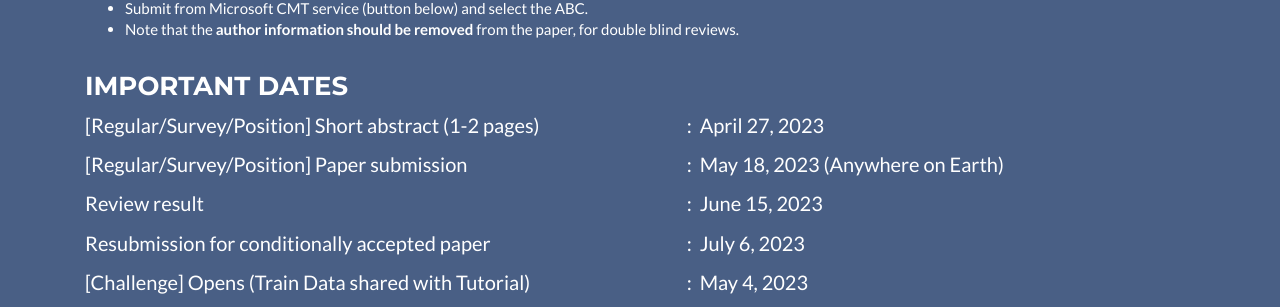
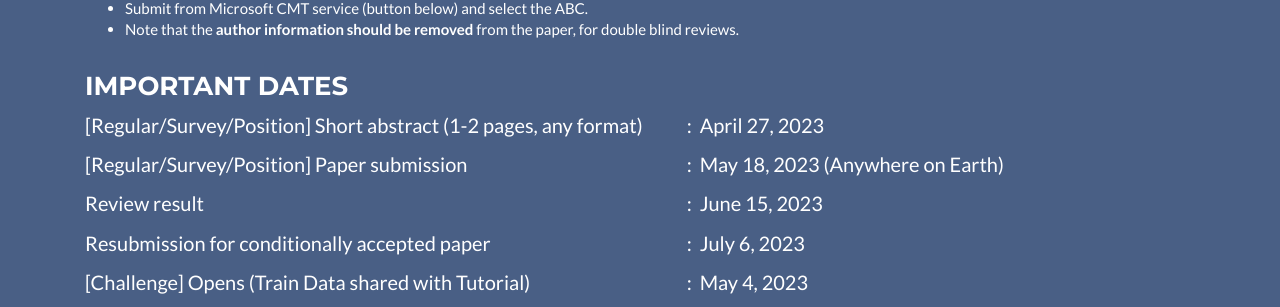
Before and after one commit to abc-research/abc-research.github.io, a Jekyll site: the page built from index.html, in a window 1280 px wide and 900 px high, scrolled down 2590 px. Shown: the part 147-454 px from the top of the window. Built offline with Jekyll 4.4.1, drawn with Linux system fonts in a browser that asks for light colours.

Commit message:
Update _config.yml

```diff
--- a/_config.yml
+++ b/_config.yml
@@ -551,7 +551,7 @@ cfp:
      - item: "Submit from Microsoft CMT service (button below) and select the ABC."
      - item: "Note that the <b>author information should be removed</b> from the paper, for double blind reviews."
   dates:
-    - name: "[Regular/Survey/Position] Short abstract (1-2 pages)"
+    - name: "[Regular/Survey/Position] Short abstract (1-2 pages, any format)"
       date: April 27, 2023
     - name: "[Regular/Survey/Position] Paper submission"
       date: May 18, 2023 (Anywhere on Earth)
```
